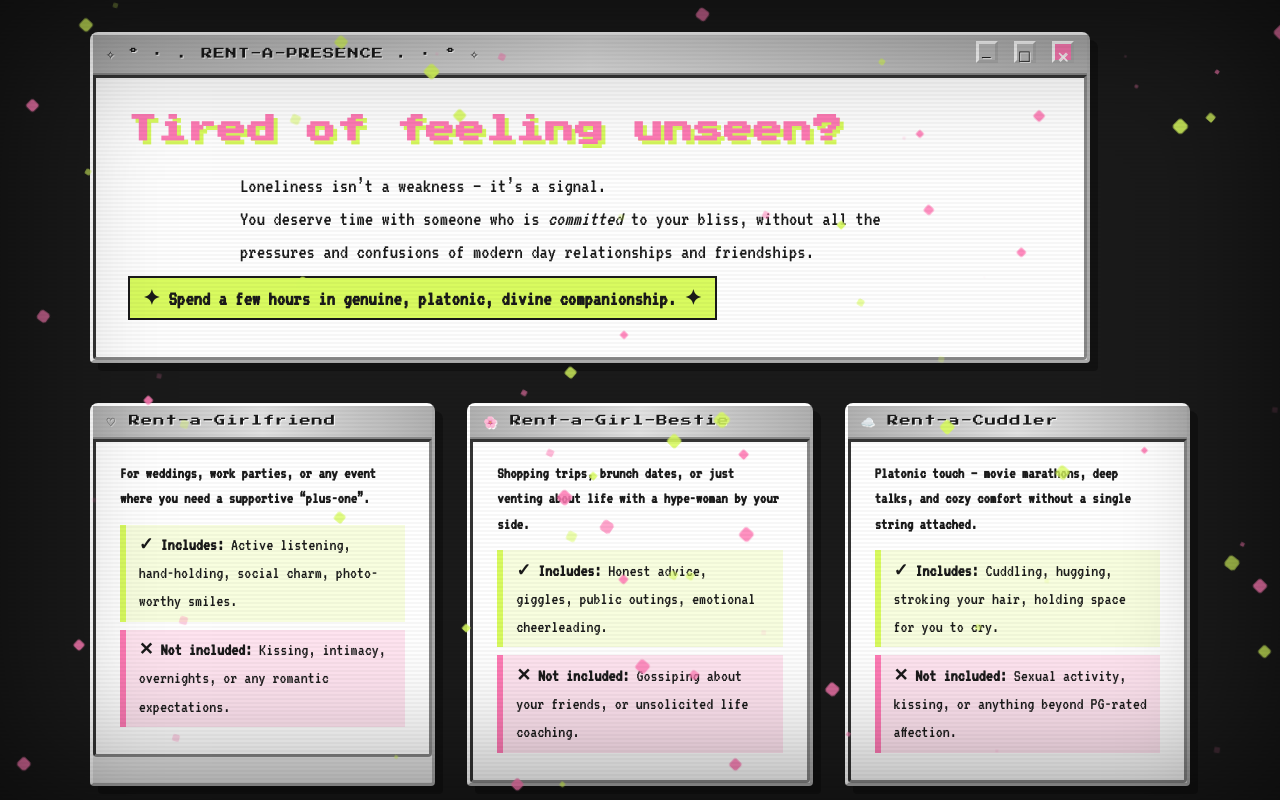
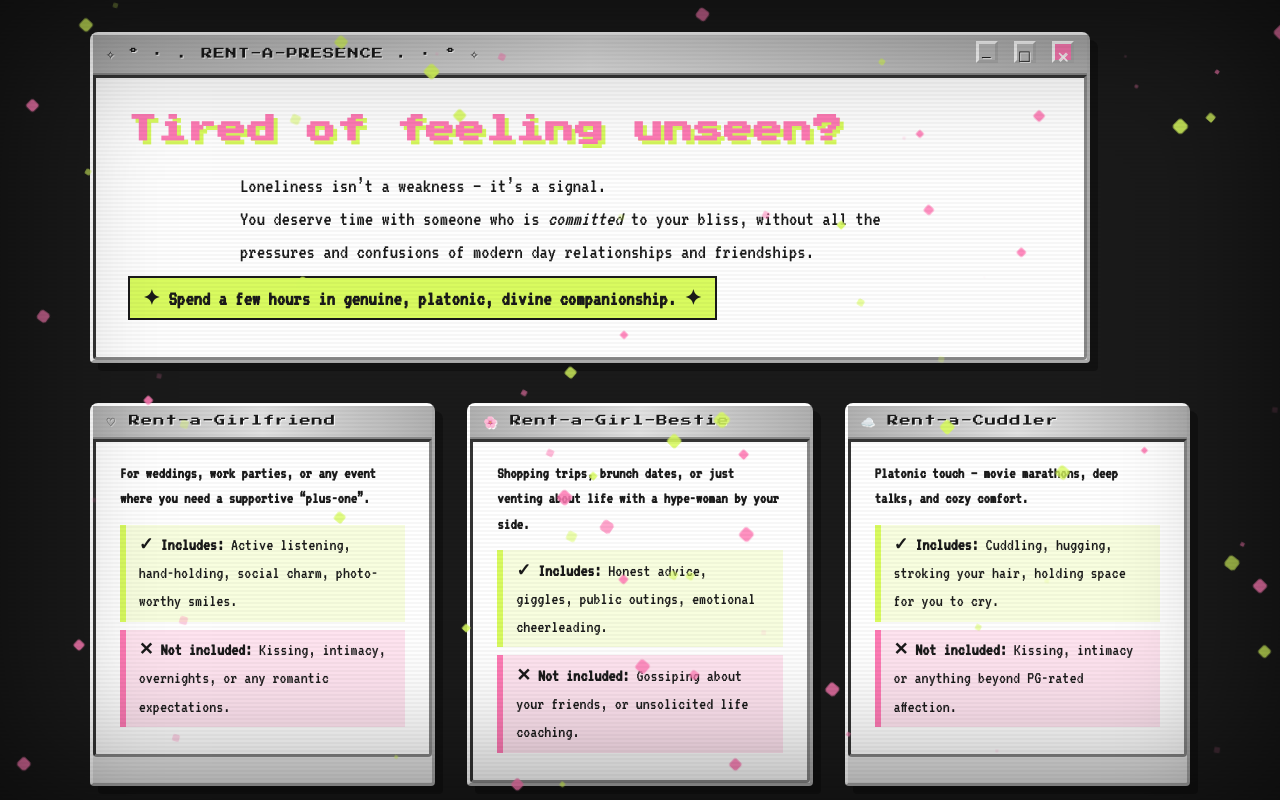
Before and after one commit to sagedoescoding/rent-a-girlfriend, a website built with Vite: page index.html in a window 1280 px wide. Shown: the top 800 px of the page. Built offline with nearby package versions, Linux system fonts and the light colour scheme.

Commit message:
Edit service offerings

```diff
--- a/index.html
+++ b/index.html
@@ -72,9 +72,9 @@
       <div class="window service-card">
         <div class="title-bar"><span>☁️ Rent-a-Cuddler</span></div>
         <div class="window-body">
-          <p class="service-desc">Platonic touch — movie marathons, deep talks, and cozy comfort without a single string attached.</p>
+          <p class="service-desc">Platonic touch — movie marathons, deep talks, and cozy comfort.</p>
           <div class="included"><strong>✓ Includes:</strong> Cuddling, hugging, stroking your hair, holding space for you to cry.</div>
-          <div class="excluded"><strong>✕ Not included:</strong> Sexual activity, kissing, or anything beyond PG-rated affection.</div>
+          <div class="excluded"><strong>✕ Not included:</strong> Kissing, intimacy or anything beyond PG-rated affection.</div>
         </div>
       </div>
     </section>
```
